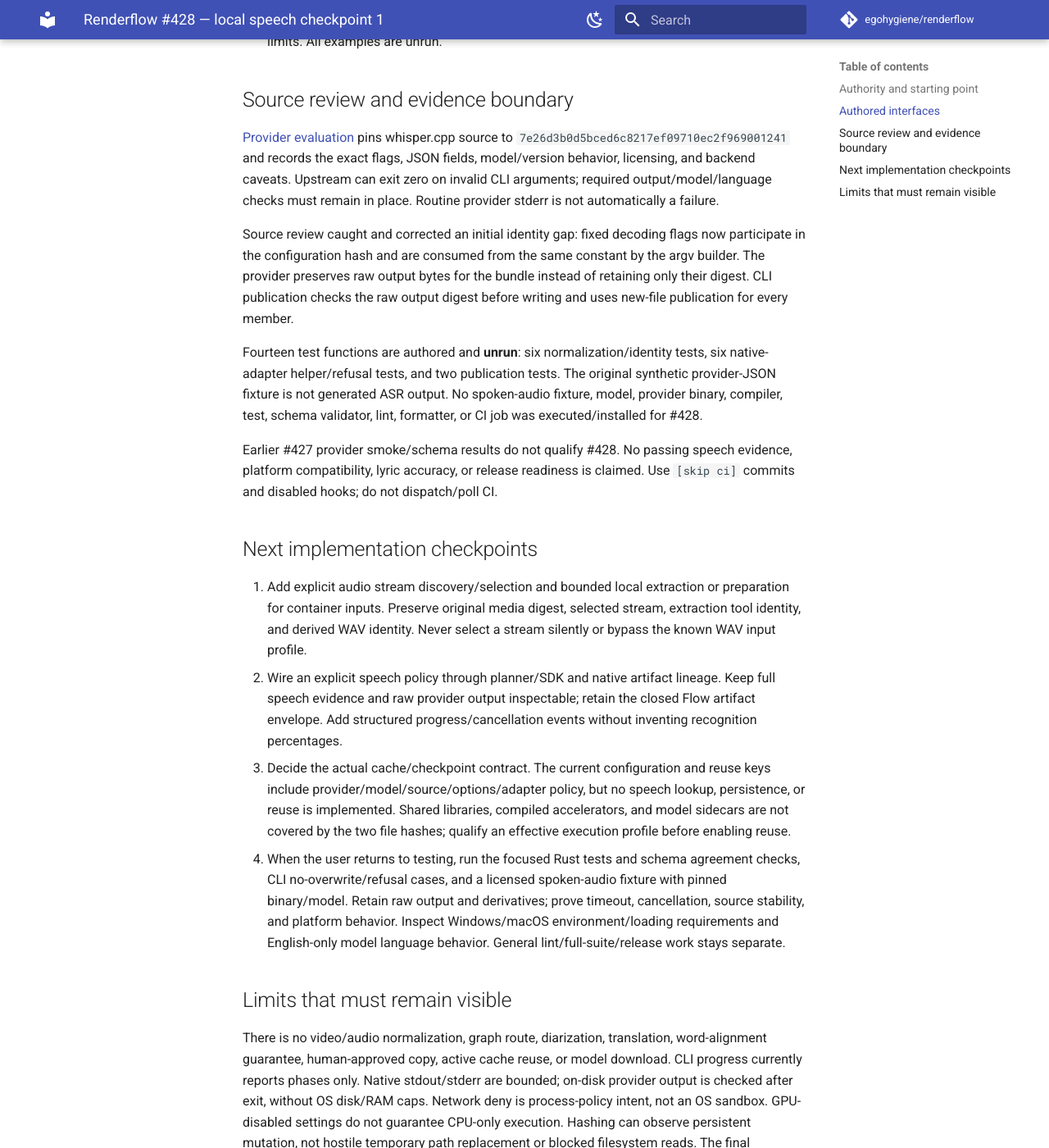
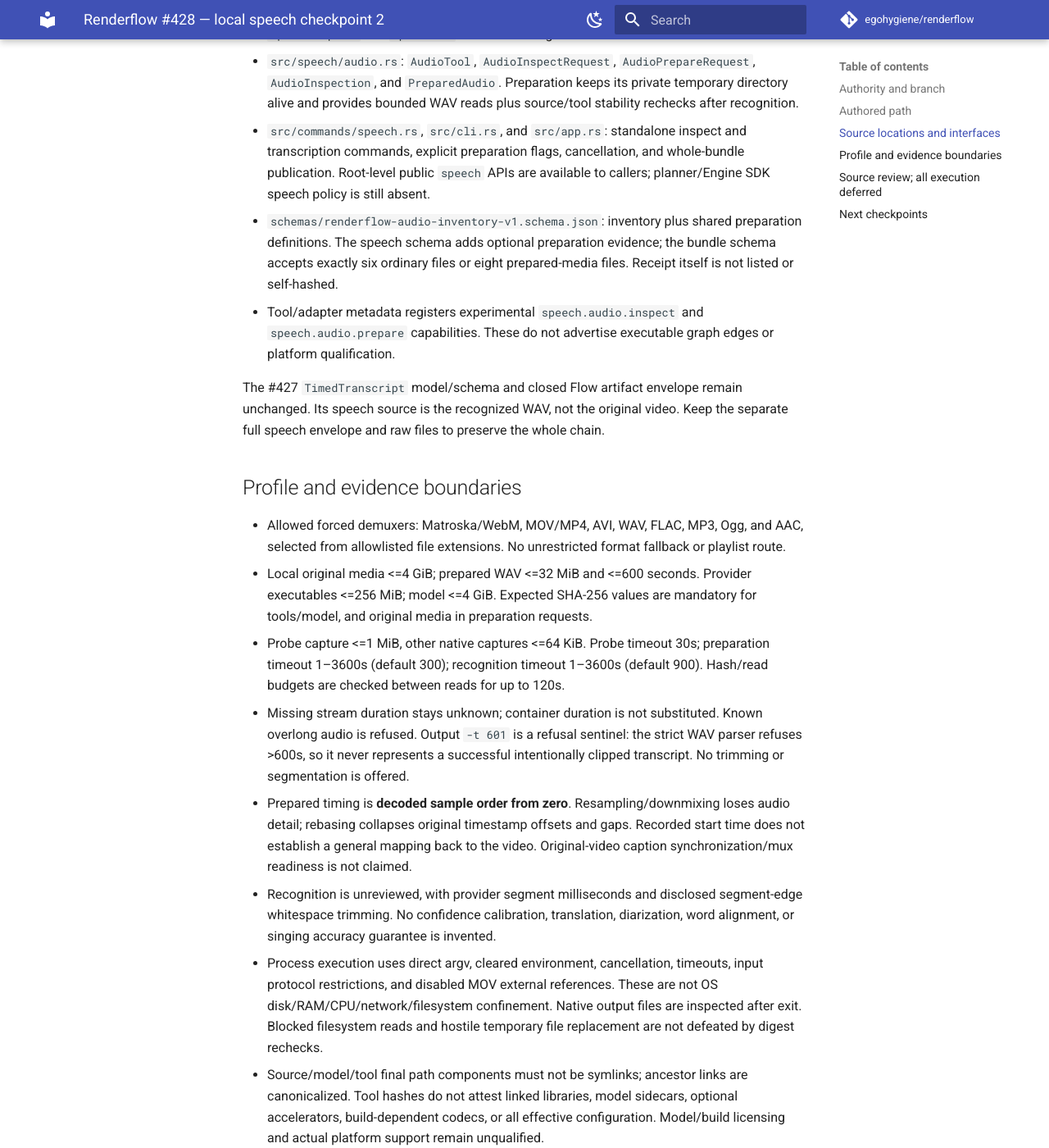
Before and after one commit to egohygiene/renderflow, an MkDocs documentation site: the page built from docs/work/428/HANDOFF.md, in a window 1280 px wide and 1400 px high, scrolled down 1723 px. Shown: the whole window at 82% size. Built offline with MkDocs 1.6.1 and Material for MkDocs 9.7.7, drawn with Linux system fonts in a browser that asks for light colours; comment, search, counter and statistics services are not loaded; the version menu is left out; some of the changed text lies outside the part shown.

Commit message:
feat(speech): prepare explicitly selected media audio [skip ci]

````diff
--- a/docs/user-guide/speech.md
+++ b/docs/user-guide/speech.md
@@ -7,8 +7,9 @@
 The authored `speech transcribe` command runs one local whisper.cpp inference
 and derives all outputs from one normalized timed transcript. It requires an
 already-local executable and model; Renderflow installs or downloads neither.
-The initial input profile is mono 16 kHz signed PCM16 RIFF/WAV, up to ten minutes.
-Video/container audio extraction and resampling are follow-up work.
+Direct input is mono 16 kHz signed PCM16 RIFF/WAV, up to ten minutes. An optional
+preparation route inspects and decodes one explicitly selected audio stream
+from a local supported container into that profile.
 
 ## Request a transcript bundle
 
@@ -39,6 +40,67 @@
 the operation phase; percentage progress and machine progress events are not
 part of this checkpoint.
 
+## Select audio from a video or another audio file
+
+First list the audio streams. Inspection returns JSON with each **global** stream
+index, codec, channel count, sample rate, available language/title/timing, and
+the source digest. It performs no recognition and selects no default track.
+
+```bash
+renderflow speech inspect \
+  --input "/absolute/path/to/video.mp4" \
+  --ffprobe "/absolute/path/to/real/ffprobe" \
+  --ffprobe-sha256 "<64-character-lowercase-ffprobe-sha256>"
+```
+
+Then choose an audio index from that inventory and copy its `source_sha256`.
+The required input digest prevents a changed file from silently reusing the
+track choice. For example, if the desired audio track has global index `1`:
+
+```bash
+renderflow speech transcribe \
+  --input "/absolute/path/to/video.mp4" \
+  --input-sha256 "<source_sha256-from-inspection>" \
+  --audio-stream 1 \
+  --ffprobe "/absolute/path/to/real/ffprobe" \
+  --ffprobe-sha256 "<64-character-lowercase-ffprobe-sha256>" \
+  --ffmpeg "/absolute/path/to/real/ffmpeg" \
+  --ffmpeg-sha256 "<64-character-lowercase-ffmpeg-sha256>" \
+  --audio-timeout-seconds 300 \
+  --provider "/absolute/path/to/real/whisper-cli" \
+  --provider-sha256 "<64-character-lowercase-executable-sha256>" \
+  --model "/absolute/path/to/ggml-model.bin" \
+  --model-id "my-local-model" \
+  --model-sha256 "<64-character-lowercase-model-sha256>" \
+  --language "en" \
+  --threads 4 \
+  --timeout-seconds 900 \
+  --output-dir "/absolute/path/to/new-video-transcript"
+```
+
+Omitting `--audio-stream` keeps the direct strict WAV route. Supplying it
+requires both pinned FFmpeg tools and the source digest; even a single-track
+file requires a choice. The current container profile uses file extensions to
+force supported demuxers: MKV/MKA/WebM, MP4/M4V/M4A/MOV, AVI, WAV, FLAC, MP3,
+Ogg/OGA/Opus, and AAC.
+Mislabeled files are not automatically retried with another demuxer. Playlists,
+URLs, directories, and final-component symlinks are refused.
+
+Preparation downmixes to mono, resamples to 16 kHz, and encodes signed PCM16.
+These operations discard source audio detail. **Transcript times refer to
+decoded sample order in `prepared.wav`, starting at zero.** Original timestamp
+offsets and gaps are not preserved; the result is not automatically aligned for
+muxing captions into the original video. Observed start time is provenance, not
+a universal synchronization offset. No trimming or segmented transcription is
+offered in this checkpoint.
+
+Known overlong streams are refused. Missing duration remains unknown at
+inspection; the decoded WAV must still fit ten minutes. A 601-second native
+output guard is a refusal sentinel: output beyond 600 seconds fails and is not
+published as a successful truncated transcript.
+
+## Publication
+
 No output is published until recognition and every derivative have been
 prepared. Publication reserves a new directory, writes files without replacing
 existing ones, and writes `bundle.json` last. An I/O error or cancellation may
@@ -56,13 +118,20 @@
 | `transcript.srt` | SubRip export; numeric cue IDs replace speech segment IDs. |
 | `transcript.vtt` | WebVTT export retaining speech segment IDs. |
 | `transcript.txt` | Plain text with timing and cue IDs omitted. |
-| `bundle.json` | Exact hashes/sizes and export losses for the six files above; also emitted to stdout. |
+| `audio-probe.json` | Prepared-media runs only: exact bounded FFprobe JSON used for stream selection. |
+| `prepared.wav` | Prepared-media runs only: exact WAV bytes consumed by recognition. |
+| `bundle.json` | Exact hashes/sizes and export losses for six files, or eight for prepared-media input; also emitted to stdout. |
 
 The canonical timed-transcript contract is unchanged. Full speech provenance
 lives in `transcription.json`, so keep it and the raw provider output alongside
 derivatives. Copying just SRT, WebVTT, text, or canonical JSON does not preserve
 the complete speech evidence. The existing [subtitle commands](subtitles.md)
 can render additional derivatives from the canonical file without rerunning ASR.
+
+For prepared-media runs, the canonical transcript source digest names the WAV.
+The speech envelope's `evidence.audio_preparation` links it to the original
+media digest, chosen stream, pinned FFprobe/FFmpeg identities, conversion policy,
+raw probe digest, and preparation limits. Keep the entire bundle for that chain.
 
 Segment offsets come from the provider in integer milliseconds. Segment-edge
 whitespace is trimmed and that normalization is recorded. The strict #427 text
@@ -74,6 +143,10 @@
 ## Bounds and current limits
 
 - WAV input: 32 MiB maximum and ten minutes of one mono 16 kHz PCM16 data stream.
+- Preparation source: 4 GiB maximum. Probe output: 1 MiB maximum; FFprobe timeout
+  30 seconds. Preparation timeout: 1–3600 seconds, default 300. FFmpeg output
+  is inspected after exit and source/tools are rechecked around work. Retaining
+  the prepared WAV adds up to 32 MiB to the published bundle.
 - Model: 4 GiB maximum; executable: 256 MiB maximum. Both digests are checked
   before use, and source/model/executable identities are rechecked around work.
 - Native stdout/stderr capture: 64 KiB each. Accepted provider JSON and each
@@ -93,4 +166,4 @@
 The envelope records configuration and prospective reuse identities containing
 source, provider, model, options, and adapter policy. No graph edge or active
 speech cache is registered in this checkpoint. See [the handoff](../work/428/HANDOFF.md)
-for remaining audio extraction, SDK, caching, and qualification work.
+for remaining SDK, caching, original-media synchronization, and qualification work.
--- a/docs/work/428/HANDOFF.md
+++ b/docs/work/428/HANDOFF.md
@@ -1,121 +1,145 @@
-# Renderflow #428 — local speech checkpoint 1
+# Renderflow #428 — local speech checkpoint 2
 
-## Authority and starting point
+## Authority and branch
 
-- Parent issue: https://github.com/egohygiene/renderflow/issues/428 under #421;
-  dependent subtitle work remains in draft PR #438 for #427.
-- The user explicitly chose to skip remaining tests and continue implementation
-  after #427's environment-blocked completion pass. Do not attempt another
-  toolchain bootstrap or native qualification under this budget.
-- Strategy: implementation-first checkpoints with durable evidence boundaries.
-  Tests, compilation, lint/format, schemas, local/native smoke, and GitHub
-  Actions are deferred. Read-only source/Git inspection and draft publication
-  are authorized. No merge/release was requested in this continuation.
-- Branch: `feat/renderflow-428-local-speech`, targeting the existing subtitle
-  branch `feat/renderflow-427-timed-text` as a stacked draft.
-- Published base: `14ebc90f35c90c90942a3b9c086ed58b232b662b`, tree
-  `53a9d02adc673058ce94c3c5bfa779c1f112eabd`, matching local commit
+- Issue: https://github.com/egohygiene/renderflow/issues/428 under #421.
+- Draft PR: https://github.com/egohygiene/renderflow/pull/439, head branch
+  `feat/renderflow-428-local-speech`, stacked on subtitle draft PR #438 / branch
+  `feat/renderflow-427-timed-text`.
+- The user explicitly deferred tests and authorized continued implementation.
+  The latest instruction was to keep going after checkpoint 1. Tests, builds,
+  schema validation, format/lint, native smoke/inference, and GitHub Actions
+  remain deferred. No merge or release was requested.
+- Read-only source/Git review, authored coverage, and draft publication are
+  authorized. Keep `[skip ci]` commits and disabled hooks; do not dispatch or
+  poll CI. Do not bootstrap a toolchain under this budget.
+- Checkpoint 1 published head: `5f4cfccfe9f5e314542fdb5a71e578862d4eed63`, tree
+  `d3d9c4d72fcd237477568e7197cfb360c26d89a7`, matching local commit
+  `698511a69efc037cd5e849fa9a1ceddf1d0b8915`.
+- Stack base: published `14ebc90f35c90c90942a3b9c086ed58b232b662b`, tree
+  `53a9d02adc673058ce94c3c5bfa779c1f112eabd`, matching local
   `e72f26ecade13a1cd0b57dc5c0a9c41042f407a2`.
-- That base includes a source-found correction to two #427 integration-test
-  imports: the SDK types are publicly re-exported at the crate root; its `sdk`
-  module is private. The correction remains uncompiled.
+- Both PRs were still open drafts at checkpoint 2 start. If #438 is merged,
+  reconcile and retarget the stack before later publication. This handoff
+  cannot contain the hash of its own commit; use the PR head and body.
 
-Find the current PR by this branch; this handoff cannot contain its own commit
-SHA. If the subtitle PR is merged, reconcile/retarget the stack before further
-publication. Do not merge either draft merely because source review is clean.
+## Authored path
 
-## Authored interfaces
+1. Direct WAV input continues to use `speech transcribe` with explicitly pinned
+   local whisper.cpp executable/model, selected language, and bounded options.
+   The model is never downloaded or selected implicitly.
+2. `speech inspect` accepts local media and a pinned FFprobe executable. Its
+   JSON inventory identifies original media bytes, tool/version, forced demuxer,
+   raw probe digest, and global audio indexes with available metadata. No track
+   is selected automatically, even when only one exists.
+3. `speech transcribe --audio-stream N` additionally requires the original
+   digest from inspection and pinned FFprobe/FFmpeg paths. The source pin binds
+   the index choice to those exact bytes. Preparation re-probes, maps `0:N`,
+   downmixes/resamples to mono 16 kHz PCM16, and inspects the completed RIFF/WAV.
+4. The existing recognition adapter consumes that exact WAV once. The speech
+   envelope attaches original media, selected stream, probe/extraction tools,
+   conversion policy, and prepared WAV evidence. Configuration/reuse identities
+   include preparation; actual cache lookup/reuse remains unimplemented.
+5. The bundle retains provider JSON, full speech envelope, canonical timed
+   transcript, SRT, WebVTT, and text. Prepared-media runs also retain exact
+   `audio-probe.json` and `prepared.wav`. A hash/size/loss receipt is published
+   last. Existing paths are refused; interrupted publication can leave an
+   incomplete new directory, which is not a successful bundle.
 
-- `src/speech/mod.rs` in `crates/renderflow-core` owns provider-neutral options,
-  identity, speech evidence, and the `renderflow.speech-transcription/v1`
-  envelope. `normalize_whisper_json` maps one bounded provider result into the
-  existing `TimedTranscript`. It rejects duplicate JSON keys, translation,
-  language substitution, missing/invalid segments, and unsupported strict text.
-- The canonical #427 timed-transcript model/schema is unchanged. Speech
-  metadata remains in the separate envelope, which must accompany derivatives.
-  Token probabilities do not become calibrated confidence. All text is marked
-  unreviewed, segment-edge trimming is disclosed, and speaker IDs are absent.
-- `src/speech/provider.rs` accepts `SpeechRequest` with local input,
-  executable/model paths and expected SHA-256 digests, model ID, and options.
-  `transcribe` returns `SpeechRun` containing both `SpeechTranscription` and
-  the exact bounded raw provider JSON. It uses the shared `ProcessExecutor`.
-- Input is one mono 16 kHz signed PCM16 RIFF/WAV file, at most ten minutes and
-  32 MiB. The parser refuses compressed/extensible/RF64, malformed boundaries,
-  duplicate format/data chunks, and implicit conversion. Source, model, and
-  executable are read-only and rechecked around native work.
-- The provider version is observed with `--version`; executable/model byte
-  identity is explicitly pinned. Model <=4 GiB; executable <=256 MiB; captures
-  <=64 KiB each; accepted JSON <=16 MiB; bounded hashing/read budgets and native
-  timeout/cancellation. Fixed decoding arguments are shared with the
-  configuration hash to keep argv and identity aligned.
-- `renderflow speech transcribe` exposes the standalone flow. It runs inference
-  once, generates canonical JSON/SRT/WebVTT/text, retains `provider-output.json`
-  and `transcription.json`, and publishes a hash/size/loss receipt last. Existing
-  destinations are refused. Publication failures may leave a partial new
-  directory; consumers need the receipt and matching files, not existence alone.
-- Tool/adapter registries add `tool.whisper_cpp`,
-  `adapter.speech.whisper_cpp`, and `speech.transcribe` as experimental optional
-  capability metadata. No planner graph edge is advertised.
-- [User guide](../../user-guide/speech.md) describes the authored invocation,
-  bundle layout, provenance preservation, and limits. All examples are unrun.
+## Source locations and interfaces
 
-## Source review and evidence boundary
+- `crates/renderflow-core/src/speech/mod.rs`: provider-neutral speech envelope,
+  strict whisper JSON normalization, optional audio preparation evidence,
+  inventory and tool/stream contracts, preparation policy hashing, and
+  `attach_audio_preparation`. Attachment verifies the WAV identity, cue bounds,
+  policy and prior recognition identities; identical reattachment is idempotent
+  and replacing evidence is refused.
+- `src/speech/provider.rs`: original bounded WAV recognition adapter, now sharing
+  local file snapshots, bounded reads, process setup, and WAV inspection with
+  its sibling audio adapter. `SpeechRequest` and `SpeechRun` remain unchanged.
+- `src/speech/audio.rs`: `AudioTool`, `AudioInspectRequest`,
+  `AudioPrepareRequest`, `AudioInspection`, and `PreparedAudio`. Preparation
+  keeps its private temporary directory alive and provides bounded WAV reads
+  plus source/tool stability rechecks after recognition.
+- `src/commands/speech.rs`, `src/cli.rs`, and `src/app.rs`: standalone inspect
+  and transcription commands, explicit preparation flags, cancellation, and
+  whole-bundle publication. Root-level public `speech` APIs are available to
+  callers; planner/Engine SDK speech policy is still absent.
+- `schemas/renderflow-audio-inventory-v1.schema.json`: inventory plus shared
+  preparation definitions. The speech schema adds optional preparation evidence;
+  the bundle schema accepts exactly six ordinary files or eight prepared-media
+  files. Receipt itself is not listed or self-hashed.
+- Tool/adapter metadata registers experimental `speech.audio.inspect` and
+  `speech.audio.prepare` capabilities. These do not advertise executable graph
+  edges or platform qualification.
 
-[Provider evaluation](PROVIDER_EVALUATION.md) pins whisper.cpp source to
-`7e26d3b0d5bced6c8217ef09710ec2f969001241` and records the exact flags, JSON
-fields, model/version behavior, licensing, and backend caveats. Upstream can
-exit zero on invalid CLI arguments; required output/model/language checks must
-remain in place. Routine provider stderr is not automatically a failure.
+The #427 `TimedTranscript` model/schema and closed Flow artifact envelope remain
+unchanged. Its speech source is the recognized WAV, not the original video.
+Keep the separate full speech envelope and raw files to preserve the whole chain.
 
-Source review caught and corrected an initial identity gap: fixed decoding
-flags now participate in the configuration hash and are consumed from the same
-constant by the argv builder. The provider preserves raw output bytes for the
-bundle instead of retaining only their digest. CLI publication checks the raw
-output digest before writing and uses new-file publication for every member.
+## Profile and evidence boundaries
 
-Fourteen test functions are authored and **unrun**: six normalization/identity
-tests, six native-adapter helper/refusal tests, and two publication tests. The
-original synthetic provider-JSON fixture is not generated ASR output. No
-spoken-audio fixture, model, provider binary, compiler, test, schema validator,
-lint, formatter, or CI job was executed/installed for #428.
+- Allowed forced demuxers: Matroska/WebM, MOV/MP4, AVI, WAV, FLAC, MP3, Ogg,
+  and AAC, selected from
+  allowlisted file extensions. No unrestricted format fallback or playlist route.
+- Local original media <=4 GiB; prepared WAV <=32 MiB and <=600 seconds.
+  Provider executables <=256 MiB; model <=4 GiB. Expected SHA-256 values are
+  mandatory for tools/model, and original media in preparation requests.
+- Probe capture <=1 MiB, other native captures <=64 KiB. Probe timeout 30s;
+  preparation timeout 1–3600s (default 300); recognition timeout 1–3600s
+  (default 900). Hash/read budgets are checked between reads for up to 120s.
+- Missing stream duration stays unknown; container duration is not substituted.
+  Known overlong audio is refused. Output `-t 601` is a refusal sentinel:
+  the strict WAV parser refuses >600s, so it never represents a successful
+  intentionally clipped transcript. No trimming or segmentation is offered.
+- Prepared timing is **decoded sample order from zero**. Resampling/downmixing
+  loses audio detail; rebasing collapses original timestamp offsets and gaps.
+  Recorded start time does not establish a general mapping back to the video.
+  Original-video caption synchronization/mux readiness is not claimed.
+- Recognition is unreviewed, with provider segment milliseconds and disclosed
+  segment-edge whitespace trimming. No confidence calibration, translation,
+  diarization, word alignment, or singing accuracy guarantee is invented.
+- Process execution uses direct argv, cleared environment, cancellation,
+  timeouts, input protocol restrictions, and disabled MOV external references.
+  These are not OS disk/RAM/CPU/network/filesystem confinement. Native output
+  files are inspected after exit. Blocked filesystem reads and hostile temporary
+  file replacement are not defeated by digest rechecks.
+- Source/model/tool final path components must not be symlinks; ancestor links
+  are canonicalized. Tool hashes do not attest linked libraries, model sidecars,
+  optional accelerators, build-dependent codecs, or all effective configuration.
+  Model/build licensing and actual platform support remain unqualified.
 
-Earlier #427 provider smoke/schema results do not qualify #428. No passing
-speech evidence, platform compatibility, lyric accuracy, or release readiness
-is claimed. Use `[skip ci]` commits and disabled hooks; do not dispatch/poll CI.
+## Source review; all execution deferred
 
-## Next implementation checkpoints
+[Whisper evaluation](PROVIDER_EVALUATION.md) pins upstream source
+`7e26d3b0d5bced6c8217ef09710ec2f969001241`.
+[Audio preparation evaluation](AUDIO_PREPARATION.md) pins FFmpeg source
+`615b07170e30d79ad5906418ea49f81c3cbd8457` and explains global indexing, demuxer
+aliases, metadata copying, duration sentinel, and sample timeline semantics.
+Source snapshots describe assumptions, not the origin of a supplied binary.
 
-1. Add explicit audio stream discovery/selection and bounded local extraction
-   or preparation for container inputs. Preserve original media digest,
-   selected stream, extraction tool identity, and derived WAV identity. Never
-   select a stream silently or bypass the known WAV input profile.
-2. Wire an explicit speech policy through planner/SDK and native artifact
-   lineage. Keep full speech evidence and raw provider output inspectable;
-   retain the closed Flow artifact envelope. Add structured progress/cancellation
-   events without inventing recognition percentages.
-3. Decide the actual cache/checkpoint contract. The current configuration and
-   reuse keys include provider/model/source/options/adapter policy, but no
-   speech lookup, persistence, or reuse is implemented. Shared libraries,
-   compiled accelerators, and model sidecars are not covered by the two file
-   hashes; qualify an effective execution profile before enabling reuse.
-4. When the user returns to testing, run the focused Rust tests and schema
-   agreement checks, CLI no-overwrite/refusal cases, and a licensed spoken-audio
-   fixture with pinned binary/model. Retain raw output and derivatives; prove
-   timeout, cancellation, source stability, and platform behavior. Inspect
-   Windows/macOS environment/loading requirements and English-only model
-   language behavior. General lint/full-suite/release work stays separate.
+Checkpoint 1 authored fourteen tests. Checkpoint 2 adds eight tests for contract, metadata,
+selection/argument, duration, identity, and cancellation coverage for later
+execution. All #428 tests remain **unrun**. No compiler, schema validator,
+formatter, linter, FFmpeg/FFprobe, whisper inference, model download, or CI job
+was executed for either #428 checkpoint. No user media was processed. Source
+review and matching Git publication establish no runtime qualification.
+Earlier #427 partial smoke/schema evidence does not qualify this code.
 
-## Limits that must remain visible
+## Next checkpoints
 
-There is no video/audio normalization, graph route, diarization, translation,
-word-alignment guarantee, human-approved copy, active cache reuse, or model
-download. CLI progress currently reports phases only. Native stdout/stderr are
-bounded; on-disk provider output is checked after exit, without OS disk/RAM caps.
-Network deny is process-policy intent, not an OS sandbox. GPU-disabled settings
-do not guarantee CPU-only execution. Hashing can observe persistent mutation,
-not hostile temporary path replacement or blocked filesystem reads. The final
-component of input/model/executable paths must not be a symlink; ancestor links
-are canonicalized. Local model licensing remains an operator responsibility.
+1. Add explicit planner/Engine SDK speech policy, artifact lineage, and structured
+   phase/cancellation events. Preserve the full evidence and raw files without
+   extending the closed Flow wire arbitrarily. Do not silently treat prepared
+   sample times as original video times; define mapping/refusal before any mux
+   route advertises alignment.
+2. Decide actual cache/checkpoint persistence and reuse behavior. Keys exist,
+   but an effective build/sidecar identity profile must precede enabling reuse.
+3. When the user returns to testing, run focused #427/#428 compilation, Rust
+   tests, schema/CLI agreement, and a licensed spoken-audio native fixture with
+   pinned binaries/model. Cover multiple tracks, changed source, missing/wrong
+   duration, nonzero starts/gaps/edit lists, cancellation, errors, limits,
+   no-overwrite publication, and platform/build loading behavior.
 
-#427/#428 acceptance and release remain open. Optiflow #111/PR #122 and its ACL
-qualification remain the other paused workstream; Aniflow #36 remains parked.
+#427/#428 acceptance and release remain open. Optiflow #111/PR #122 and ACL
+qualification remain paused; Aniflow #36 remains parked.
````
Also changed, not shown: ROADMAP.md (+6 -2 lines), docs/work/428/AUDIO_PREPARATION.md (added, +151 -0 lines), 11 other files.
